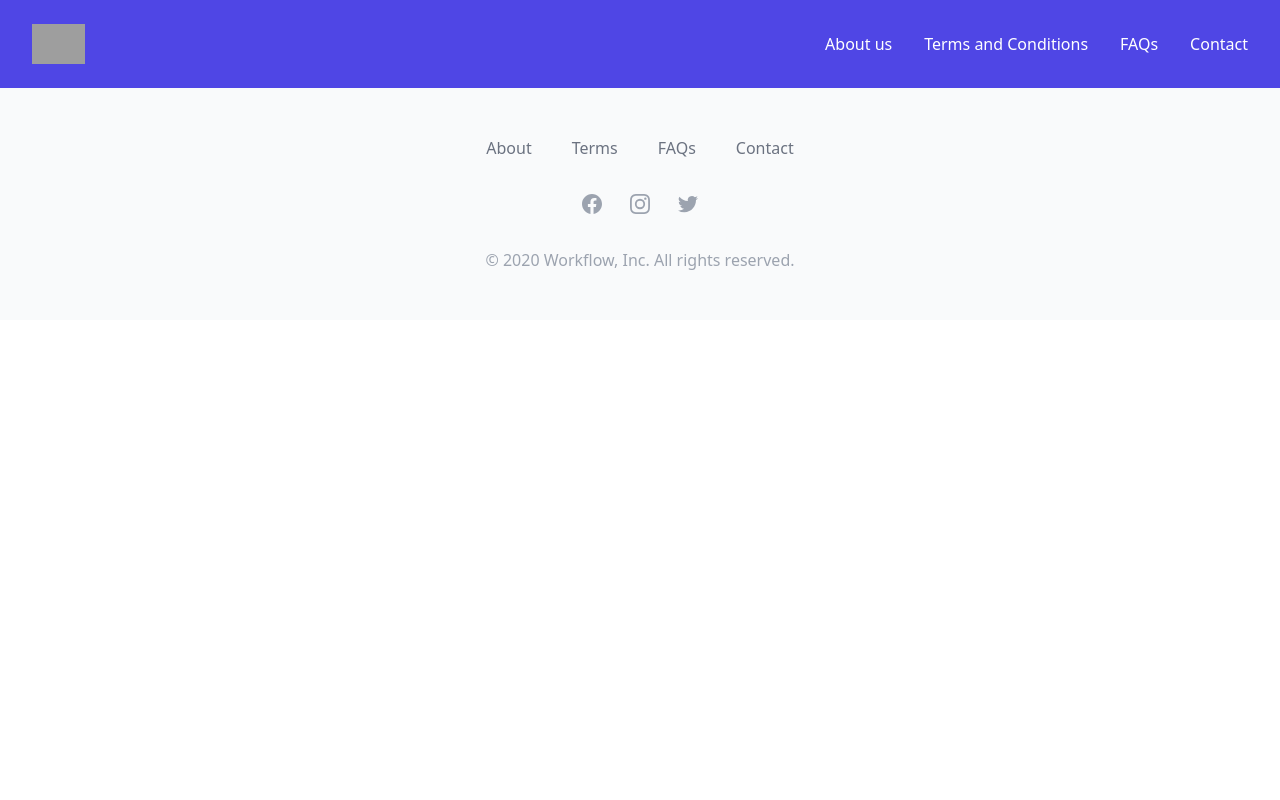
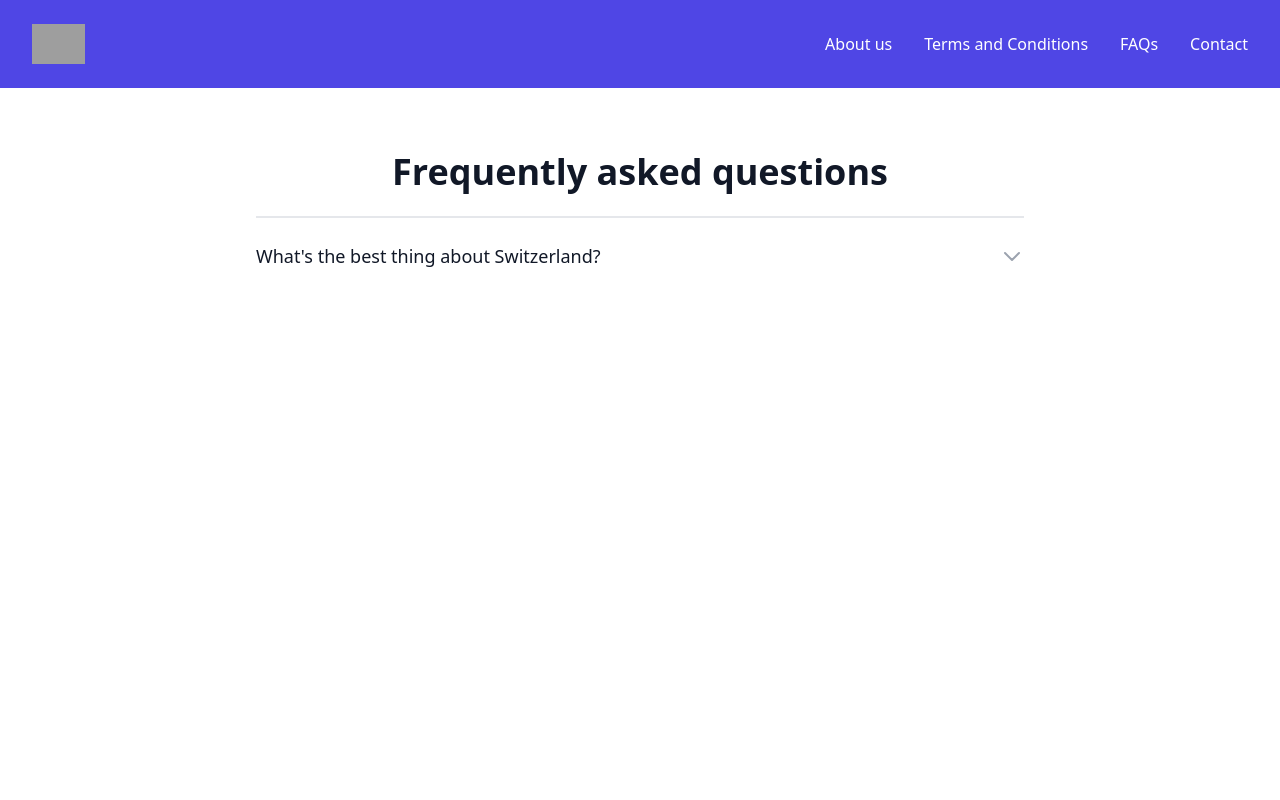
Before and after one commit to Bahodir8586/ifri, a Next.js app: page /faqs in a window 1280 px wide. Shown: the top 800 px of the page. Built offline with nearby package versions, Linux system fonts and the light colour scheme; grey boxes are pictures that could not be loaded.

Commit message:
faqs page

```diff
--- a/layout/Footer/Footer.jsx
+++ b/layout/Footer/Footer.jsx
@@ -1,7 +1,6 @@
 import Link from 'next/link'
 import routePaths from '../../utils/routePaths'
 
-/* This example requires Tailwind CSS v2.0+ */
 const navigation = {
   main: [
     { name: 'About', href: routePaths['about'] },
--- a/layout/Navbar/Navbar.jsx
+++ b/layout/Navbar/Navbar.jsx
@@ -1,3 +1,4 @@
+/* eslint-disable @next/next/no-img-element */
 import Link from 'next/link'
 import routePaths from '../../utils/routePaths'
 
--- a/pages/faqs.jsx
+++ b/pages/faqs.jsx
@@ -1,6 +1,62 @@
+import { Disclosure } from '@headlessui/react'
+import { ChevronDownIcon } from '@heroicons/react/outline'
+
 import Layout from '../layout'
 
+const faqs = [
+  {
+    question: "What's the best thing about Switzerland?",
+    answer:
+      "I don't know, but the flag is a big plus. Lorem ipsum dolor sit amet consectetur adipisicing elit. Quas cupiditate laboriosam fugiat.",
+  },
+  // More questions...
+]
+function classNames(...classes) {
+  return classes.filter(Boolean).join(' ')
+}
+
 const FAQs = () => {
-  return <Layout></Layout>
+  return (
+    <Layout>
+      <div className="bg-white h-screen">
+        <div className="max-w-7xl mx-auto py-12 px-4 sm:py-16 sm:px-6 lg:px-8">
+          <div className="max-w-3xl mx-auto divide-y-2 divide-gray-200">
+            <h2 className="text-center text-3xl font-extrabold text-gray-900 sm:text-4xl">
+              Frequently asked questions
+            </h2>
+            <dl className="mt-6 space-y-6 divide-y divide-gray-200">
+              {faqs.map((faq) => (
+                <Disclosure as="div" key={faq.question} className="pt-6">
+                  {({ open }) => (
+                    <>
+                      <dt className="text-lg">
+                        <Disclosure.Button className="text-left w-full flex justify-between items-start text-gray-400">
+                          <span className="font-medium text-gray-900">
+                            {faq.question}
+                          </span>
+                          <span className="ml-6 h-7 flex items-center">
+                            <ChevronDownIcon
+                              className={classNames(
+                                open ? '-rotate-180' : 'rotate-0',
+                                'h-6 w-6 transform'
+                              )}
+                              aria-hidden="true"
+                            />
+                          </span>
+                        </Disclosure.Button>
+                      </dt>
+                      <Disclosure.Panel as="dd" className="mt-2 pr-12">
+                        <p className="text-base text-gray-500">{faq.answer}</p>
+                      </Disclosure.Panel>
+                    </>
+                  )}
+                </Disclosure>
+              ))}
+            </dl>
+          </div>
+        </div>
+      </div>
+    </Layout>
+  )
 }
 export default FAQs
```
